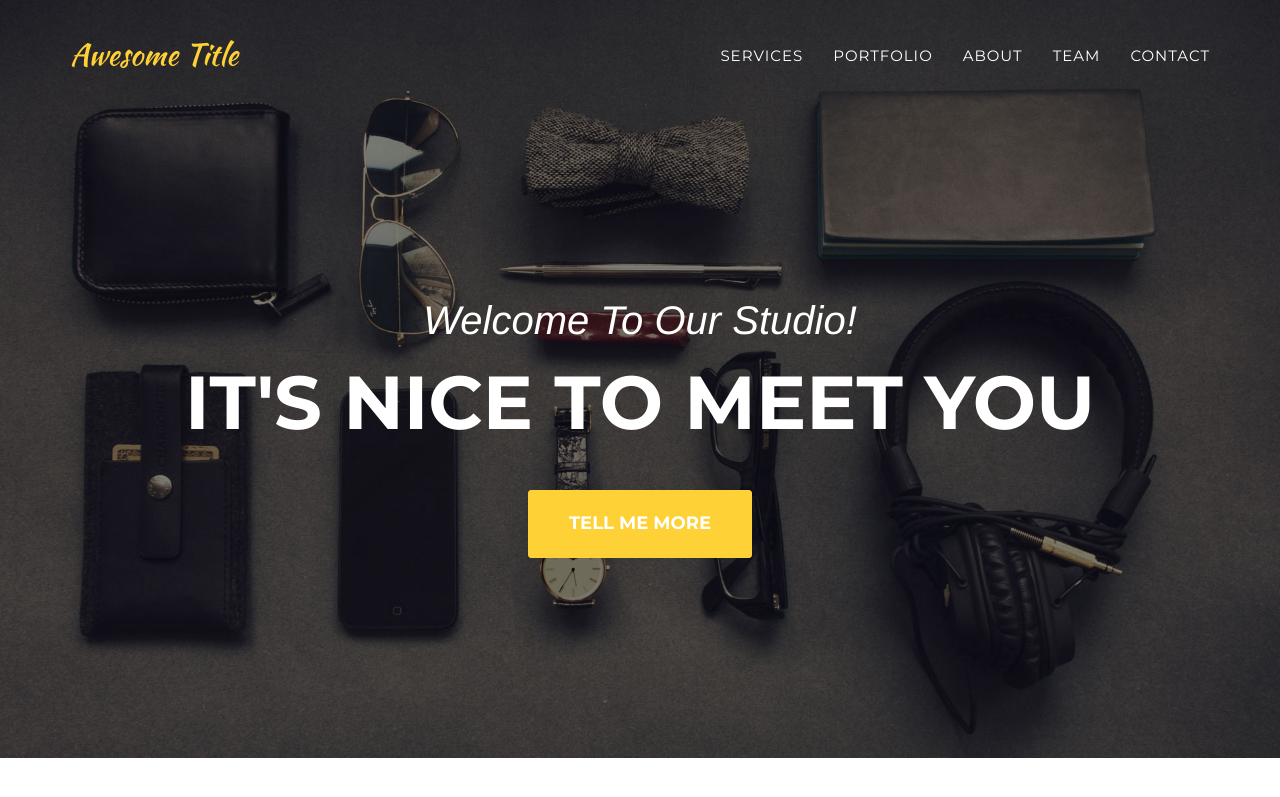
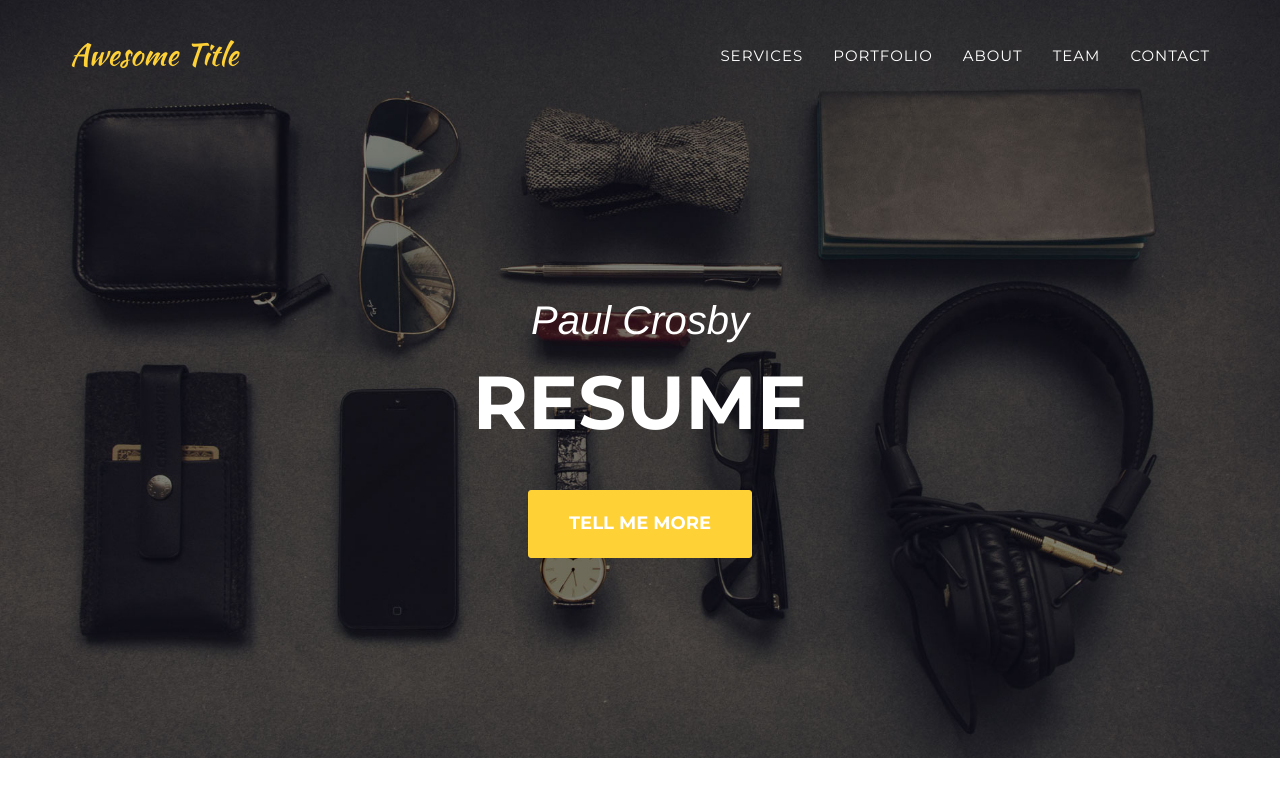
Before and after one commit to Crozza71/Crozza71.github.io, a Jekyll site: the page built from index.html, in a window 1280 px wide and 900 px high. Shown: the top 797 px of the window. Built offline with Jekyll 4.4.1, drawn with Linux system fonts in a browser that asks for light colours; some web fonts are replaced.

Commit message:
changed names

```diff
--- a/_includes/header.html
+++ b/_includes/header.html
@@ -44,8 +44,8 @@
     <header>
         <div class="container">
             <div class="intro-text">
-                <div class="intro-lead-in">Welcome To Our Studio!</div>
-                <div class="intro-heading">It's Nice To Meet You</div>
+                <div class="intro-lead-in">Paul Crosby</div>
+                <div class="intro-heading">Resume</div>
                 <a href="#services" class="page-scroll btn btn-xl">Tell Me More</a>
             </div>
         </div>
```
